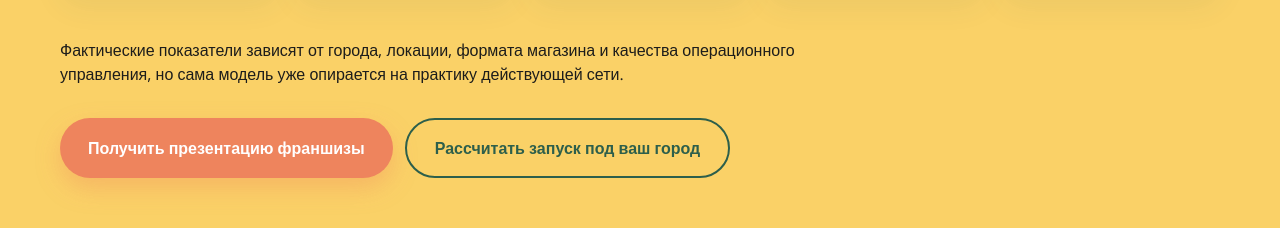
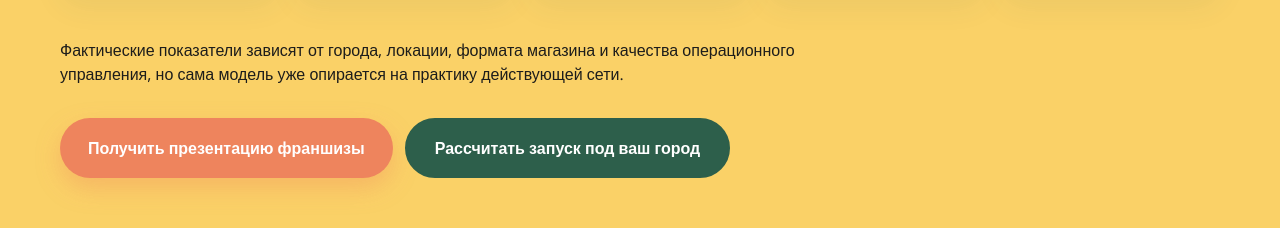
Before and after one commit to Hasler777/cvetomir-landing, a Next.js app: page / in a window 1280 px wide. Shown: the part 3739-3967 px from the top of the page. Built offline with nearby package versions, Linux system fonts and the light colour scheme; no server answers.

Commit message:
Economics: make secondary button filled dark green
Co-Authored-By: Claude Opus 4.7 (1M context) <noreply@anthropic.com>

```diff
--- a/components/Economics.tsx
+++ b/components/Economics.tsx
@@ -43,7 +43,7 @@ export default function Economics() {
 
         <div className="mt-8 flex flex-col gap-3 sm:flex-row">
           <a href="#cta" className="btn-primary">Получить презентацию франшизы</a>
-          <a href="#cta" className="btn-secondary">Рассчитать запуск под ваш город</a>
+          <a href="#cta" className="btn-secondary !bg-brand-green !text-white">Рассчитать запуск под ваш город</a>
         </div>
       </div>
     </section>
```
